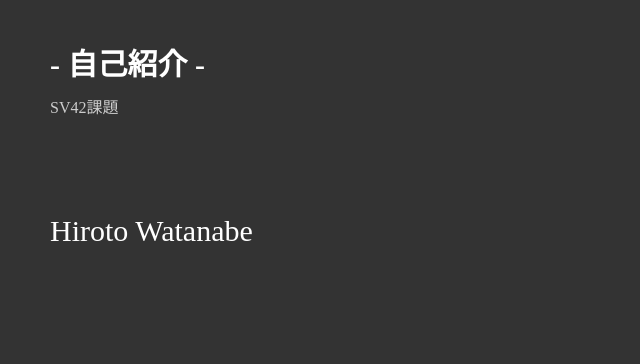
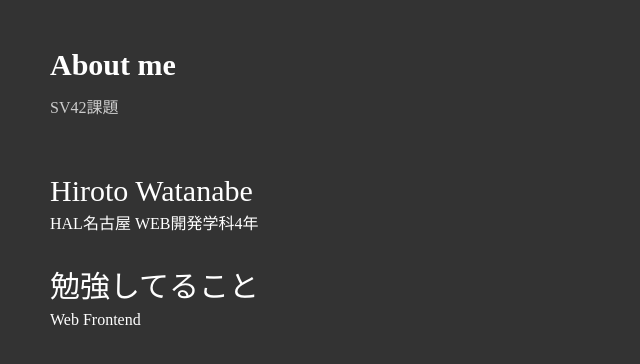
Before and after one commit to hirotowatanabe/hal_sv42_profile, a plain HTML site: page index.html in a window 1280 px wide. Shown: the whole page, without its empty margins (0-640 px from the left). Drawn offline with Linux system fonts and the light colour scheme.

Commit message:
add contents

```diff
--- a/index.html
+++ b/index.html
@@ -14,12 +14,17 @@
 </head>
 <body class="profile-body">
     <header class="profile-header">
-        <h1 class="profile-header__title">- 自己紹介 -</h1>
+        <h1 class="profile-header__title">About me</h1>
         <p class="profile-header__des">SV42課題</p>
     </header>
     <main class="profile-main">
         <section class="profile-main__section">
             <p class="profile-main__name">Hiroto Watanabe</p>
+            <p class="profile-main__info">HAL名古屋 WEB開発学科4年</p>
+        </section>
+        <section class="profile-main__section">
+            <p class="profile-main__name">勉強してること</p>
+            <p class="profile-main__info">Web Frontend</p>
         </section>
     </main>
 </body>
--- a/scss/style.scss
+++ b/scss/style.scss
@@ -3,10 +3,11 @@
 
 .profile-body {
     background-color: $blackColor01;
+    padding: 50px;
 }
 
 .profile-header {
-    padding: 50px;
+    margin-bottom: 50px;
 
     &__title {
         margin-bottom: 20px;
@@ -21,8 +22,6 @@
 }
 
 .profile-main {
-    padding: 50px;
-
     &__section {
         &:not(:last-child) {
             margin-bottom: 30px;
@@ -30,7 +29,12 @@
     }
 
     &__name {
+        line-height: 50px;
         font-size: 30px;
         color: $whiteColor01;
     }
+
+    &__info {
+        color: $whiteColor01;
+    }
 }
```
Also changed, not shown: css/style.css.
